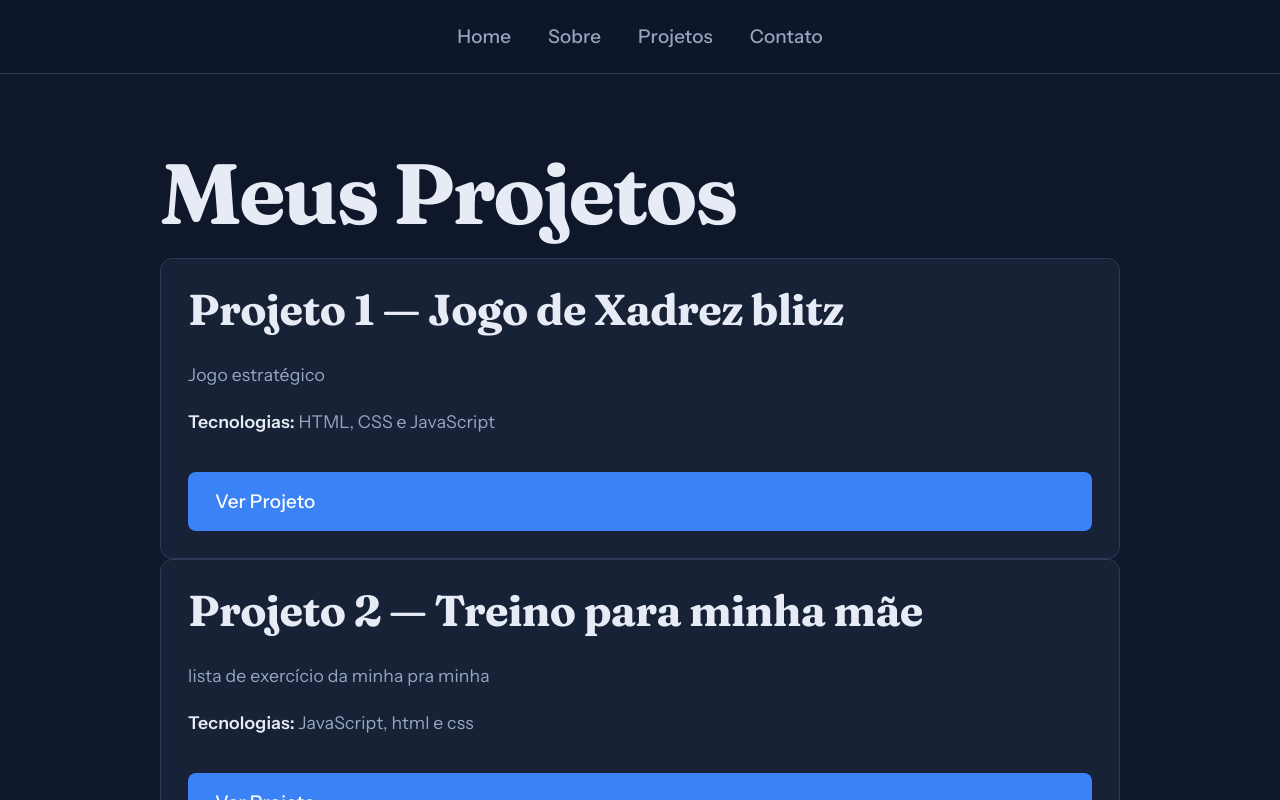
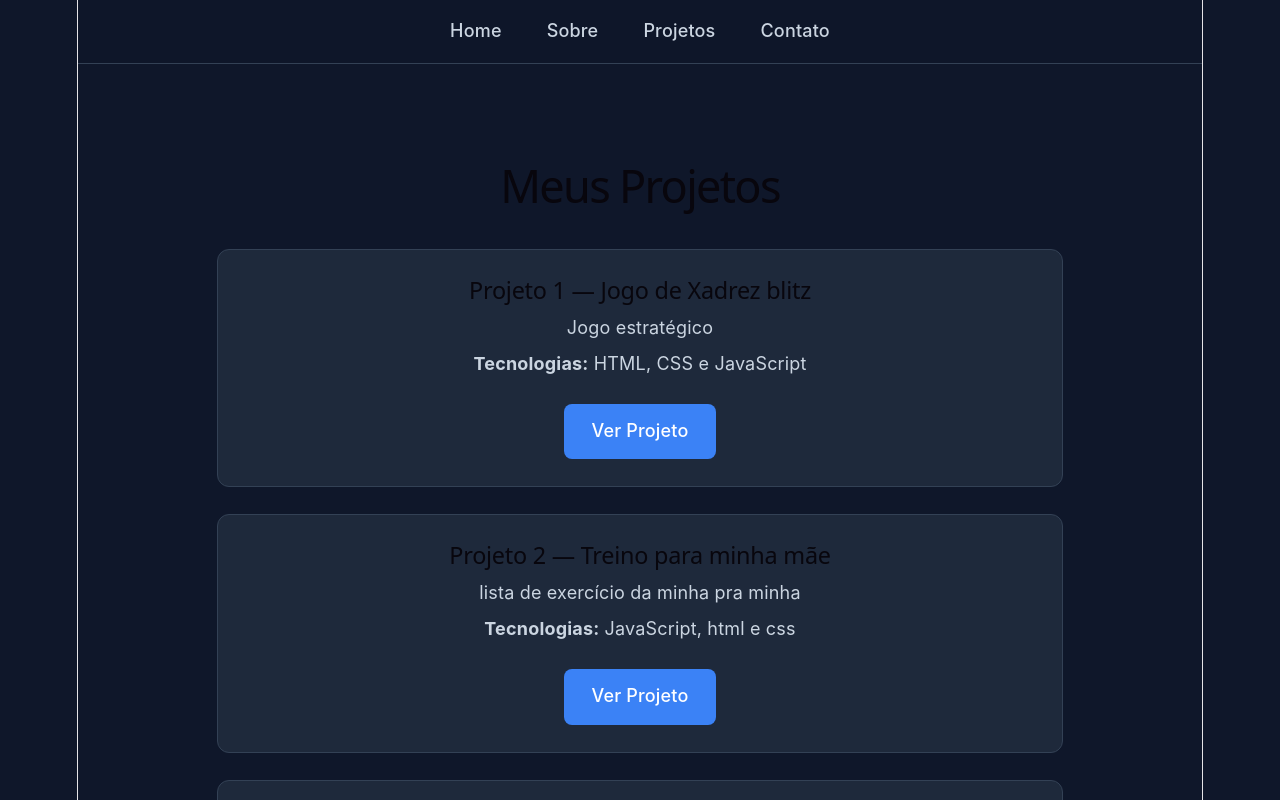
Before and after one commit to pedromillani-hub/meu-portifolio, a React (Vite) app: page /projetos in a window 1280 px wide. Shown: the top 800 px of the page. Built offline with nearby package versions, Linux system fonts and the light colour scheme.

Commit message:
atualização do css

```diff
--- a/src/App.css
+++ b/src/App.css
@@ -1,483 +1,131 @@
-@import url('https://fonts.googleapis.com/css2?family=Fraunces:opsz,wght@9..144,500;9..144,700&family=Instrument+Sans:wght@400;500;600&display=swap');
-
-/* =========================================================
-   Portfólio
-   Base azul-marinho (#0f172a), texto claro e um único
-   destaque âmbar. A personalidade vem da tipografia:
-   títulos em serifa grande, texto em sans limpa.
-   Este arquivo substitui o App.css padrão do Vite.
-   ========================================================= */
+/* ===== Reset e base ===== */
+* {
+  box-sizing: border-box;
+  margin: 0;
+  padding: 0;
+}
 
 :root {
-    --fundo: #0f172a;
-    --superficie: #172236;
-    --superficie-2: #1e2b44;
-    --linha: #2a3a57;
-    --texto: #e6ebf5;
-    --texto-suave: #97a6c0;
-    --destaque: #f5b942;
-    --destaque-fundo: rgba(245, 185, 66, 0.12);
-
-    --fonte-titulo: 'Fraunces', Georgia, 'Times New Roman', serif;
-    --fonte-texto: 'Instrument Sans', 'Segoe UI', system-ui, -apple-system, sans-serif;
-
-    --largura: min(960px, 100% - 2.5rem);
-    --raio: 12px;
-}
-
-/* ---------- Base ---------- */
-
-*,
-*::before,
-*::after {
-    box-sizing: border-box;
-}
-
-html {
-    scroll-behavior: smooth;
+  --bg: #0f172a;
+  --bg-card: #1e293b;
+  --borda: #334155;
+  --texto: #f8fafc;
+  --texto-suave: #cbd5e1;
+  --destaque: #3b82f6;
+  --destaque-hover: #2563eb;
 }
 
 body {
-    margin: 0;
-    background-color: #0f172a;
+  background-color: var(--bg);
   color: var(--texto);
-    font-family: var(--fonte-texto);
-    font-size: 1.05rem;
-    line-height: 1.65;
-    -webkit-font-smoothing: antialiased;
+  font-family: "Inter", system-ui, -apple-system, sans-serif;
+  line-height: 1.6;
 }
 
-/* anula o layout centralizado do template do Vite (index.css) */
-#root {
-    width: 100%;
-    max-width: none;
-    min-height: 100svh;
-    margin: 0;
-    border: none;
-    text-align: left;
-    display: block;
-}
-
-::selection {
-    background: var(--destaque);
-    color: var(--fundo);
-}
-
-/* ---------- Menu ---------- */
-
-nav,
-.menu {
+/* ===== Menu de navegação ===== */
+nav {
   position: sticky;
   top: 0;
   z-index: 10;
   display: flex;
   justify-content: center;
-    gap: 0.25rem;
-    padding: 0.75rem 1.25rem;
-    background: rgba(15, 23, 42, 0.88);
-    backdrop-filter: blur(10px);
-    -webkit-backdrop-filter: blur(10px);
-    border-bottom: 1px solid var(--linha);
+  gap: 0.5rem;
+  height: 64px;
+  align-items: center;
+  background-color: rgba(15, 23, 42, 0.9);
+  backdrop-filter: blur(8px);
+  border-bottom: 1px solid var(--borda);
 }
 
-nav a,
-.menu a {
-    position: relative;
-    padding: 0.4rem 0.9rem;
+nav a {
   color: var(--texto-suave);
+  text-decoration: none;
   font-weight: 500;
-    text-decoration: none;
-    transition: color 0.15s;
+  padding: 0.5rem 1rem;
+  border-radius: 8px;
+  transition: background-color 0.2s, color 0.2s;
 }
 
-nav a:hover,
-.menu a:hover {
+nav a:hover {
+  background-color: var(--bg-card);
   color: var(--texto);
 }
 
-/* funciona com NavLink (recebe .active e aria-current) */
-nav a.active,
-nav a[aria-current="page"],
-.menu a.active,
-.menu a[aria-current="page"] {
-    color: var(--destaque);
+/* ===== Conteúdo das páginas (Sobre, Projetos, Contato) ===== */
+main > div {
+  max-width: 900px;
+  margin: 0 auto;
+  padding: 3rem 1.5rem;
 }
 
-nav a.active::after,
-nav a[aria-current="page"]::after,
-.menu a.active::after,
-.menu a[aria-current="page"]::after {
-    content: "";
-    position: absolute;
-    left: 0.9rem;
-    right: 0.9rem;
-    bottom: 0;
-    height: 2px;
-    background: var(--destaque);
-    border-radius: 2px;
+main h1 {
+  font-size: clamp(1.8rem, 4vw, 2.5rem);
+  margin-bottom: 1.5rem;
 }
 
-/* ---------- Conteúdo ---------- */
-
-main {
-    width: var(--largura);
-    margin: 0 auto;
-    padding: 4rem 0 5rem;
+/* Home ocupa a tela toda, descontando o menu */
+main > section {
+  min-height: calc(100vh - 64px) !important;
 }
 
-main section + section {
-    margin-top: 3.5rem;
+/* ===== Listas (Sobre e Contato) ===== */
+main ul {
+  list-style: none;
+  display: grid;
+  gap: 0.75rem;
 }
 
-.hero {
-    padding: 2rem 0 1rem;
-}
-
-/* ---------- Tipografia ---------- */
-
-h1,
-h2,
-h3,
-h4 {
-    margin: 0 0 1rem;
-    font-family: var(--fonte-titulo);
-    font-weight: 700;
-    line-height: 1.1;
-    letter-spacing: -0.015em;
-    color: var(--texto);
-}
-
-h1 {
-    font-size: clamp(2.6rem, 8vw, 4.75rem);
-    font-weight: 700;
-    letter-spacing: -0.03em;
-}
-
-h2 {
-    font-size: clamp(1.7rem, 4vw, 2.4rem);
-}
-
-h3 {
-    font-size: 1.3rem;
-    font-weight: 500;
-}
-
-p {
-    max-width: 65ch;
-    margin: 0 0 1.1rem;
+main li {
+  background-color: var(--bg-card);
+  border: 1px solid var(--borda);
+  border-left: 4px solid var(--destaque);
+  border-radius: 8px;
+  padding: 0.9rem 1.2rem;
   color: var(--texto-suave);
 }
 
-main > p:first-of-type,
-.hero p,
-.lead {
-    font-size: 1.2rem;
-    color: var(--texto);
+/* ===== Cards de projetos ===== */
+.projeto-card {
+  background-color: var(--bg-card);
+  border: 1px solid var(--borda);
+  border-radius: 12px;
+  padding: 1.5rem;
+  margin-bottom: 1.5rem;
+  transition: transform 0.2s, border-color 0.2s, box-shadow 0.2s;
 }
 
-strong {
-    color: var(--texto);
-    font-weight: 600;
+.projeto-card:hover {
+  transform: translateY(-4px);
+  border-color: var(--destaque);
+  box-shadow: 0 8px 24px rgba(0, 0, 0, 0.35);
 }
 
-main a {
-    color: var(--destaque);
-    text-underline-offset: 0.2em;
-    text-decoration-thickness: 1px;
+.projeto-card h2 {
+  font-size: 1.3rem;
+  margin-bottom: 0.5rem;
 }
 
-main a:hover {
-    text-decoration-thickness: 2px;
-}
-
-main ul,
-main ol {
-    max-width: 65ch;
-    margin: 0 0 1.1rem;
-    padding-left: 1.3rem;
+.projeto-card p {
   color: var(--texto-suave);
-}
-
-main li {
   margin-bottom: 0.4rem;
 }
 
-main li::marker {
-    color: var(--destaque);
+.projeto-card a:hover {
+  background-color: var(--destaque-hover) !important;
 }
 
-hr {
-    margin: 2.5rem 0;
-    border: none;
-    border-top: 1px solid var(--linha);
+/* ===== Responsivo ===== */
+@media (max-width: 600px) {
+  nav {
+    gap: 0;
   }
 
-img {
-    max-width: 100%;
-    height: auto;
-    border-radius: var(--raio);
-}
-
-.avatar,
-.foto {
-    width: 160px;
-    height: 160px;
-    object-fit: cover;
-    border-radius: 50%;
-    border: 3px solid var(--linha);
-}
-
-/* ---------- Botões ---------- */
-
-button,
-.btn,
-.botao {
-    display: inline-block;
-    padding: 0.7rem 1.4rem;
-    border: 1px solid var(--destaque);
-    border-radius: 8px;
-    background: var(--destaque);
-    color: var(--fundo);
-    font: inherit;
-    font-weight: 600;
-    text-decoration: none;
-    cursor: pointer;
-    transition: background-color 0.15s, color 0.15s, transform 0.1s;
-}
-
-button:hover,
-.btn:hover,
-.botao:hover {
-    background: transparent;
-    color: var(--destaque);
-}
-
-button:active,
-.btn:active,
-.botao:active {
-    transform: translateY(1px);
-}
-
-main a.btn,
-main a.botao {
-    color: var(--fundo);
-    text-decoration: none;
-}
-
-main a.btn:hover,
-main a.botao:hover {
-    color: var(--destaque);
-}
-
-.btn-secundario,
-.botao-secundario {
-    background: transparent;
-    color: var(--texto);
-    border-color: var(--linha);
-}
-
-.btn-secundario:hover,
-.botao-secundario:hover {
-    border-color: var(--destaque);
-}
-
-/* ---------- Projetos (cards) ---------- */
-
-.projetos,
-.lista-projetos,
-.grid {
-    display: grid;
-    grid-template-columns: repeat(auto-fill, minmax(280px, 1fr));
-    gap: 1.25rem;
-    margin-top: 1.5rem;
-}
-
-article,
-.card,
-.projeto,
-.projeto-card {
-    display: flex;
-    flex-direction: column;
-    gap: 0.5rem;
-    padding: 1.5rem;
-    background: var(--superficie);
-    border: 1px solid var(--linha);
-    border-radius: var(--raio);
-    transition: border-color 0.2s, background-color 0.2s;
-}
-
-article:hover,
-.card:hover,
-.projeto:hover,
-.projeto-card:hover {
-    border-color: var(--destaque);
-    background: var(--superficie-2);
-}
-
-article h3,
-.card h3,
-.projeto h3,
-.projeto-card h3 {
-    margin-bottom: 0.25rem;
-}
-
-article p,
-.card p,
-.projeto p,
-.projeto-card p {
-    margin-bottom: 0.5rem;
-    font-size: 0.98rem;
-}
-
-article img,
-.card img,
-.projeto img,
-.projeto-card img {
-    width: 100%;
-    margin-bottom: 0.5rem;
-    aspect-ratio: 16 / 9;
-    object-fit: cover;
-}
-
-/* tecnologias / habilidades */
-.tags,
-.tecnologias,
-.skills {
-    display: flex;
-    flex-wrap: wrap;
-    gap: 0.5rem;
-    padding: 0;
-    margin: 0.5rem 0 1rem;
-    list-style: none;
-}
-
-.tags li,
-.tecnologias li,
-.skills li,
-.tag {
-    margin: 0;
-    padding: 0.2rem 0.75rem;
-    border-radius: 999px;
-    background: var(--destaque-fundo);
-    color: var(--destaque);
-    font-size: 0.85rem;
-    font-weight: 500;
-}
-
-/* ---------- Formulário (Contato) ---------- */
-
-form {
-    display: flex;
-    flex-direction: column;
-    gap: 1rem;
-    max-width: 520px;
-    margin-top: 1.5rem;
-}
-
-label {
-    display: block;
-    margin-bottom: 0.35rem;
-    color: var(--texto);
-    font-size: 0.92rem;
-    font-weight: 500;
-}
-
-input,
-textarea,
-select {
-    width: 100%;
-    padding: 0.7rem 0.9rem;
-    background: var(--superficie);
-    border: 1px solid var(--linha);
-    border-radius: 8px;
-    color: var(--texto);
-    font: inherit;
-    transition: border-color 0.15s, box-shadow 0.15s;
-}
-
-input::placeholder,
-textarea::placeholder {
-    color: #6b7a94;
-}
-
-textarea {
-    min-height: 8rem;
-    resize: vertical;
-}
-
-input:focus,
-textarea:focus,
-select:focus {
-    outline: none;
-    border-color: var(--destaque);
-    box-shadow: 0 0 0 3px var(--destaque-fundo);
-}
-
-form button {
-    align-self: flex-start;
-}
-
-/* ---------- Rodapé ---------- */
-
-footer {
-    width: var(--largura);
-    margin: 0 auto;
-    padding: 1.5rem 0 2.5rem;
-    border-top: 1px solid var(--linha);
-    color: var(--texto-suave);
+  nav a {
+    padding: 0.5rem 0.6rem;
     font-size: 0.9rem;
   }
 
-/* ---------- Acessibilidade ---------- */
-
-:focus-visible {
-    outline: 2px solid var(--destaque);
-    outline-offset: 3px;
-}
-
-@media (prefers-reduced-motion: reduce) {
-    html {
-        scroll-behavior: auto;
-    }
-
-    * {
-        transition: none !important;
+  main > div {
+    padding: 2rem 1rem;
   }
 }
-
-/* ---------- Responsivo ---------- */
-
-@media (max-width: 640px) {
-    body {
-        font-size: 1rem;
-    }
-
-    nav,
-    .menu {
-        flex-wrap: wrap;
-        padding: 0.5rem 0.75rem;
-    }
-
-    nav a,
-    .menu a {
-        padding: 0.4rem 0.6rem;
-    }
-
-    nav a.active::after,
-    nav a[aria-current="page"]::after,
-    .menu a.active::after,
-    .menu a[aria-current="page"]::after {
-        left: 0.6rem;
-        right: 0.6rem;
-    }
-
-    main {
-        padding: 2.5rem 0 3.5rem;
-    }
-
-    .projetos,
-    .lista-projetos,
-    .grid {
-        grid-template-columns: 1fr;
-    }
-}
```
Lines whose indentation alone changed are shown as unchanged.
